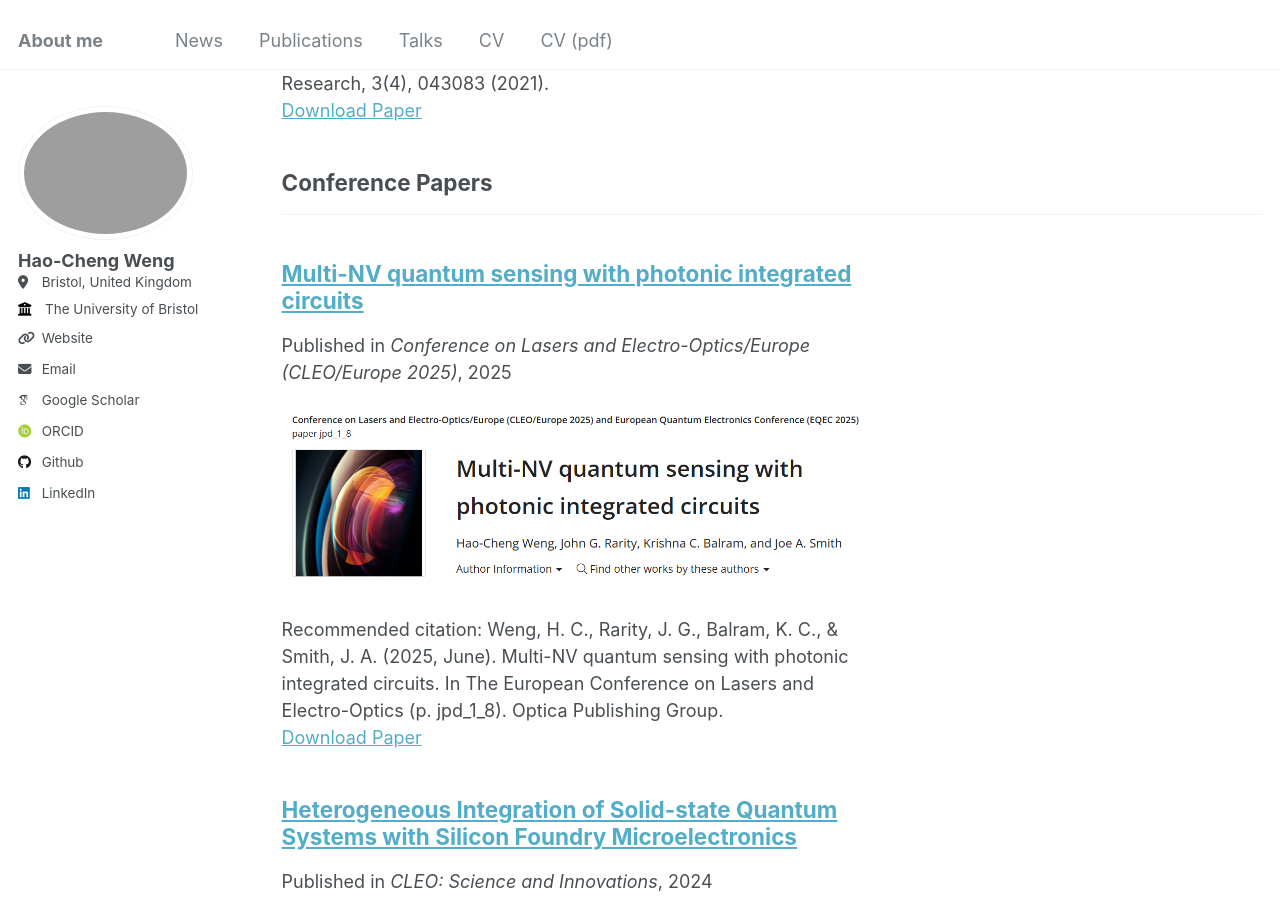
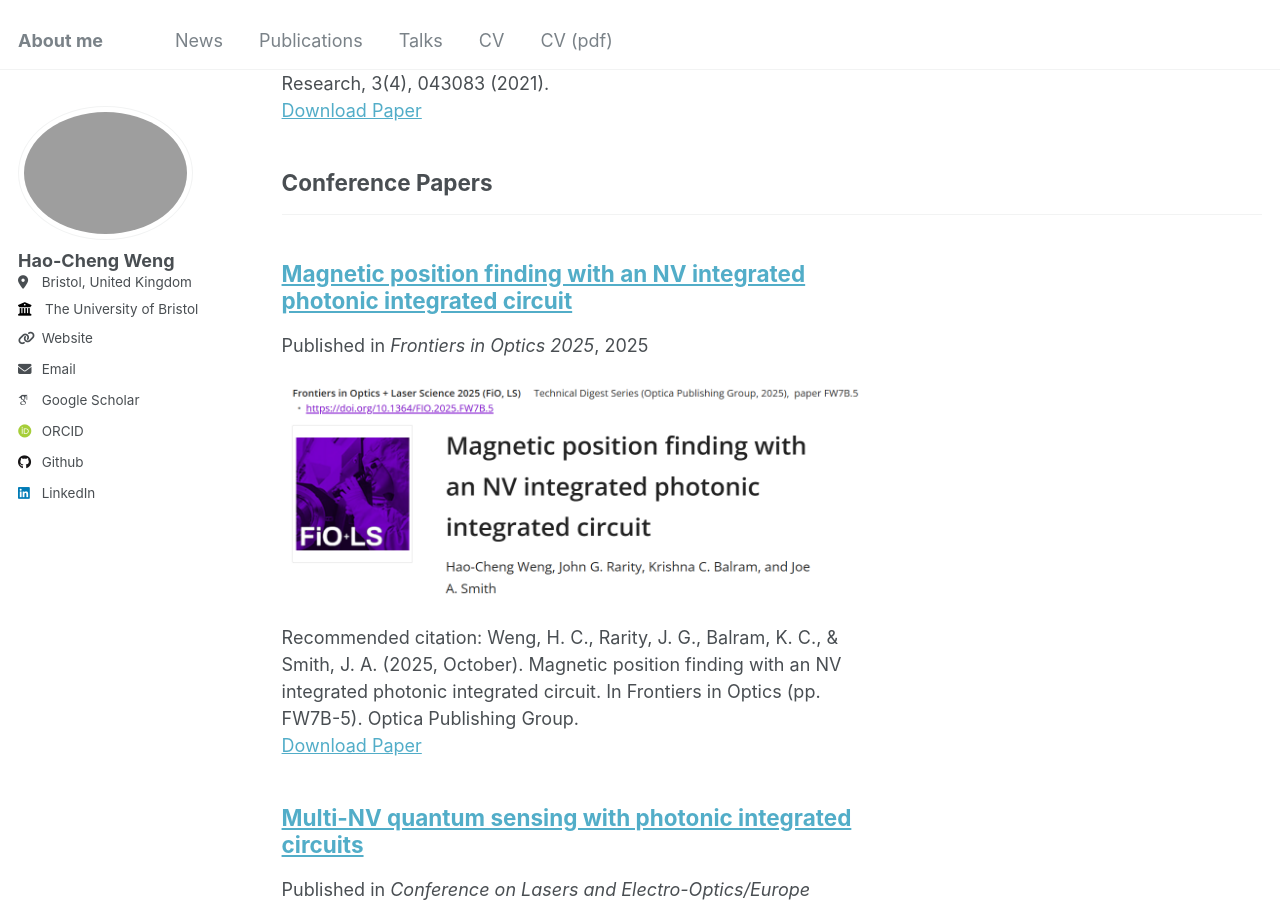
Before and after one commit to haochengweng/haochengweng.github.io, a Jekyll site: the page built from _pages/publications.html, in a window 1280 px wide and 900 px high, scrolled down 6369 px. Built offline with Jekyll 4.4.1, drawn with Linux system fonts in a browser that asks for light colours; some web fonts are replaced.

Commit message:
Update 20260209

```diff
--- a/_data/navigation.yml
+++ b/_data/navigation.yml
@@ -30,7 +30,7 @@ main:
 
   - title: "CV (pdf)"
     # url: /files/CV English 20241101 webpage.pdf
-    url: https://haochengweng.github.io/files/CV website update 20251117.pdf
+    url: https://haochengweng.github.io/files/CV website 20260209.pdf
 
   # - title: "Guide"
   #   url: /markdown/
--- /dev/null
+++ b/_publications/FIO_multiNV.md
@@ -0,0 +1,15 @@
+---
+title: "Magnetic position finding with an NV integrated photonic integrated circuit"
+collection: publications
+category: conferences
+permalink: /publication/FIO_multiNV
+excerpt:
+date: 2025-10-26
+venue: 'Frontiers in Optics 2025'
+paperurl: 'https://opg.optica.org/abstract.cfm?uri=FiO-2025-FW7B.5'
+citation: 'Weng, H. C., Rarity, J. G., Balram, K. C., & Smith, J. A. (2025, October). Magnetic position finding with an NV integrated photonic integrated circuit. In Frontiers in Optics (pp. FW7B-5). Optica Publishing Group.'
+
+---
+![Profile Picture](/images/FIO.png)
+
+Nitrogen-vacancy (NV) centres are exceptional solid-state quantum sensors with optically addressable spins. With room-temperature operability and biocompatibility, functionalised NV centres in nanodiamonds facilitate atomic-scale tracking and real-time monitoring of physical and chemical properties within living systems [1]. Conventionally, these systems work by addressing stochastically-positioned defects with a complex bulk-optic microscope [2] or using a single scanning probe, limited in scalability and the ability to capture spatial and temporal information simultaneously.
```
Also changed, not shown: images/FIO.png (added), 1 other file.
